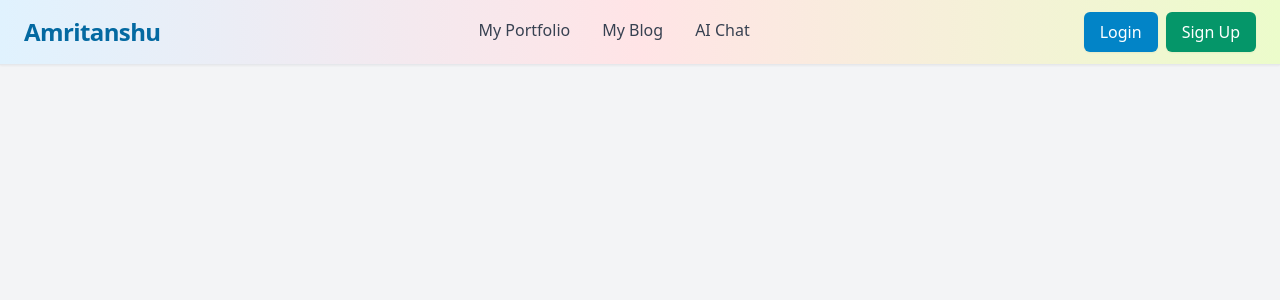
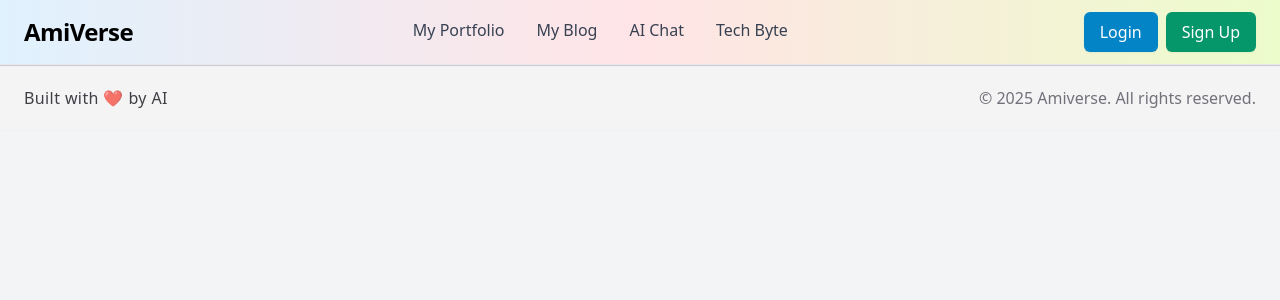
Before and after one commit to amritanshu99/amiwrites-UI, a React (Create React App) app: page /reset-password/1 in a window 1280 px wide. Shown: the top 300 px of the page. Built offline with nearby package versions, Linux system fonts and the light colour scheme.

Commit message:
Adding favicon and tech-byte

```diff
--- a/public/index.html
+++ b/public/index.html
@@ -29,7 +29,7 @@
       work correctly both with client-side routing and a non-root public URL.
       Learn how to configure a non-root public URL by running `npm run build`.
     -->
-    <title>React App</title>
+    <title>AmiVerse</title>
   </head>
   <body>
     <noscript>You need to enable JavaScript to run this app.</noscript>
--- a/src/App.jsx
+++ b/src/App.jsx
@@ -6,6 +6,8 @@ import BlogPage from "./pages/BlogPage";
 import AIChat from "./pages/AIChat";
 import AddBlogDetails from "./pages/AddBlogDetails";
 import BlogsDetails from "./pages/BlogsDetails";
+import Footer from "./components/Footer";
+import TechByte from "./pages/TechByte";
 const App = () => {
   return (
     <div className="min-h-screen bg-gray-100">
@@ -16,7 +18,9 @@ const App = () => {
         <Route path="/ai-chat" element={<AIChat />} />
         <Route path="/add-blog" element={<AddBlogDetails />} />
         <Route path="/blogs/:id" element={<BlogsDetails />} />
+          <Route path="/tech-byte" element={<TechByte />} />
       </Routes>
+      <Footer/>
     </div>
   );
 };
--- /dev/null
+++ b/src/components/Footer.jsx
@@ -0,0 +1,30 @@
+import { useEffect, useState } from "react";
+
+const Footer = () => {
+  const [isVisible, setIsVisible] = useState(false);
+
+  useEffect(() => {
+    // Trigger animation after mount
+    const timeout = setTimeout(() => setIsVisible(true), 100);
+    return () => clearTimeout(timeout);
+  }, []);
+
+  return (
+    <footer
+      className={`w-full border-t border-zinc-300 bg-zinc-100 text-zinc-700 px-6 py-5 shadow-[0_-1px_4px_rgba(0,0,0,0.05)] transition-all duration-700 ease-out
+        ${isVisible ? "opacity-100 translate-y-0" : "opacity-0 translate-y-8"}
+      `}
+    >
+      <div className="max-w-7xl mx-auto flex flex-col sm:flex-row justify-between items-center text-center text-sm sm:text-base gap-1 sm:gap-0">
+        <p className="font-medium tracking-wide">
+          Built with <span className="text-pink-500 animate-pulse">❤️</span> by AI
+        </p>
+        <p className="text-zinc-500 font-light">
+          © {new Date().getFullYear()} Amiverse. All rights reserved.
+        </p>
+      </div>
+    </footer>
+  );
+};
+
+export default Footer;
--- a/src/components/Header.jsx
+++ b/src/components/Header.jsx
@@ -21,6 +21,7 @@ export default function Header() {
     { name: "My Portfolio", to: "/" },
     { name: "My Blog", to: "/blog" },
     { name: "AI Chat", to: "/ai-chat" },
+    { name: "Tech Byte", to: "/tech-byte" }, // Added Tech Byte link here
   ];
 
   if (isAuthenticated) {
@@ -30,6 +31,7 @@ export default function Header() {
   const handleLogout = () => {
     localStorage.removeItem("token");
     setIsAuthenticated(false);
+    setMenuOpen(false);
   };
 
   const isActive = (path) => location.pathname === path;
@@ -38,13 +40,24 @@ export default function Header() {
     <>
       <header className="bg-gradient-to-r from-sky-100 via-rose-100 to-lime-100 backdrop-blur-md border-b border-gray-200 shadow-sm sticky top-0 z-50 px-6 py-3 transition-all duration-300 w-full">
         <div className="max-w-7xl mx-auto flex justify-between items-center">
+          {/* Logo / Brand with slide-in on load and glow + scale on hover */}
           <Link
             to="/"
-            className="text-2xl font-bold tracking-tight text-sky-700 hover:text-sky-900 transition duration-300"
+            className="
+              text-2xl font-bold tracking-tight
+              animate-fade-in-left
+              transition duration-300 ease-in-out
+              hover:animate-text-glow-hover
+              hover:scale-105
+              hover:text-sky-600
+              cursor-pointer
+              select-none
+            "
           >
-            Amritanshu
+            AmiVerse
           </Link>
 
+          {/* Desktop nav */}
           <nav className="hidden md:flex space-x-8">
             {navLinks.map((link) => (
               <Link
@@ -87,6 +100,7 @@ export default function Header() {
             </div>
           )}
 
+          {/* Mobile menu button */}
           <button
             onClick={() => setMenuOpen(!menuOpen)}
             className="md:hidden text-gray-700 hover:text-sky-700 transition ml-3"
@@ -96,6 +110,7 @@ export default function Header() {
           </button>
         </div>
 
+        {/* Mobile menu */}
         {menuOpen && (
           <div className="md:hidden bg-white border-t border-gray-200 px-6 pb-4 pt-2 animate-fade-in-down">
             {navLinks.map((link) => (
--- /dev/null
+++ b/src/components/TechByteDetails.jsx
@@ -0,0 +1,102 @@
+import React, { useEffect, useState } from "react";
+import axios from "axios";
+import Loader from "./Loader";
+
+export default function TechNewsCards() {
+  const [articles, setArticles] = useState([]);
+  const [loading, setLoading] = useState(true);
+  const [error, setError] = useState(null);
+
+  useEffect(() => {
+    let isMounted = true;
+
+    axios
+      .get(
+        "https://newsapi.org/v2/top-headlines?category=technology&apiKey=e36d1ec32a5c44268ad724e8e36568cb"
+      )
+      .then((res) => {
+        if (isMounted) {
+          setArticles(res.data.articles);
+          setLoading(false);
+        }
+      })
+      .catch(() => {
+        if (isMounted) {
+          setError("Failed to load news");
+          setLoading(false);
+        }
+      });
+
+    return () => {
+      isMounted = false;
+    };
+  }, []);
+
+  if (loading) return <Loader />;
+
+  if (error)
+    return (
+      <p className="text-center mt-20 text-red-600 text-lg font-semibold">
+        {error}
+      </p>
+    );
+
+  return (
+    <section className="max-w-7xl mx-auto px-5 sm:px-8 lg:px-12 py-12">
+      <h2 className="text-4xl font-extrabold text-gray-900 mb-10 text-center tracking-tight">
+        Latest Technology News
+      </h2>
+
+      <div className="grid gap-8 sm:grid-cols-2 lg:grid-cols-3">
+        {articles.map((article, idx) => (
+          <article
+            key={idx}
+            tabIndex={0}
+            role="button"
+            onClick={() => window.open(article.url, "_blank")}
+            onKeyDown={(e) => {
+              if (e.key === "Enter") window.open(article.url, "_blank");
+            }}
+            className="cursor-pointer bg-white rounded-xl shadow-md overflow-hidden flex flex-col transition-transform duration-300 ease-in-out hover:shadow-2xl hover:scale-[1.04] focus:outline-none focus:ring-4 focus:ring-indigo-400"
+            aria-label={`Read article titled ${article.title}`}
+          >
+            {article.urlToImage ? (
+              <img
+                src={article.urlToImage}
+                alt={article.title}
+                className="h-52 w-full object-cover transition-transform duration-500 ease-in-out hover:scale-105"
+                loading="lazy"
+                decoding="async"
+                fetchpriority="low"
+              />
+            ) : (
+              <div className="h-52 w-full bg-gray-100 flex items-center justify-center text-gray-400 text-lg font-medium">
+                No Image
+              </div>
+            )}
+
+            <div className="p-6 flex flex-col flex-grow">
+              <h3 className="text-xl font-semibold mb-3 text-gray-900 line-clamp-2 leading-tight">
+                {article.title}
+              </h3>
+              <p className="text-gray-700 flex-grow line-clamp-3 leading-relaxed">
+                {article.description || "No description available."}
+              </p>
+
+              <div className="mt-6 flex justify-between items-center text-sm text-gray-500 font-medium tracking-wide">
+                <span className="capitalize">{article.source.name}</span>
+                <time dateTime={article.publishedAt} className="whitespace-nowrap">
+                  {new Date(article.publishedAt).toLocaleDateString(undefined, {
+                    year: "numeric",
+                    month: "short",
+                    day: "numeric",
+                  })}
+                </time>
+              </div>
+            </div>
+          </article>
+        ))}
+      </div>
+    </section>
+  );
+}
--- /dev/null
+++ b/src/pages/TechByte.jsx
@@ -0,0 +1,12 @@
+import TechByteDetails from '../components/TechByteDetails';
+
+
+const TechByte = () => {
+  return (
+    <div>
+      <TechByteDetails />
+    </div>
+  );
+};
+
+export default TechByte;
--- a/tailwind.config.js
+++ b/tailwind.config.js
@@ -1,17 +1,35 @@
-// tailwind.config.js
 module.exports = {
-  content: [
-    "./src/**/*.{js,jsx,ts,tsx}", // Adjust path if needed
-  ],
+  content: ["./src/**/*.{js,jsx,ts,tsx}"],
   theme: {
     extend: {
       animation: {
+        'fade-in-left': 'fadeInLeft 0.8s ease-out forwards',
+        'text-glow-hover': 'textGlowHover 1.5s ease-in-out infinite alternate',
         'fade-in': 'fadeIn 0.3s ease-in-out forwards',
+        'fade-in-down': 'fadeInDown 0.4s ease-out both',
       },
       keyframes: {
+        fadeInLeft: {
+          '0%': { opacity: 0, transform: 'translateX(-30px)' },
+          '100%': { opacity: 1, transform: 'translateX(0)' },
+        },
+        textGlowHover: {
+          '0%': {
+            filter: 'drop-shadow(0 0 1px #0ea5e9)',
+            color: '#0284c7',
+          },
+          '100%': {
+            filter: 'drop-shadow(0 0 6px #38bdf8)',
+            color: '#0369a1',
+          },
+        },
         fadeIn: {
           '0%': { opacity: 0 },
           '100%': { opacity: 1 },
+        },
+        fadeInDown: {
+          '0%': { opacity: 0, transform: 'translateY(-10px)' },
+          '100%': { opacity: 1, transform: 'translateY(0)' },
         },
       },
     },
```
Also changed, not shown: 1 other file (tests, documents, lock files or other folders).
